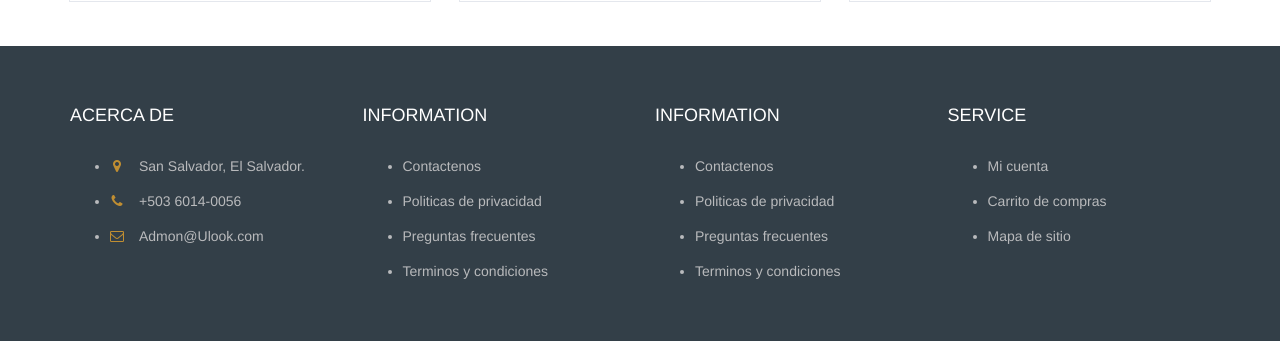
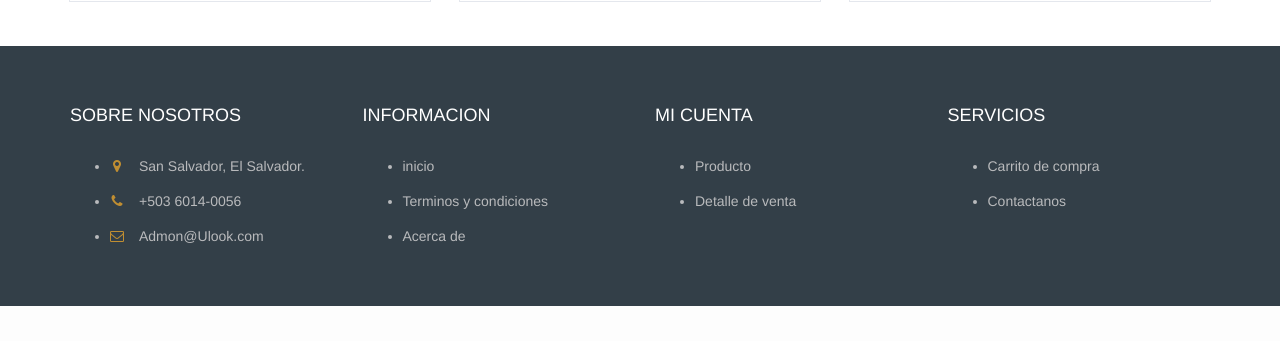
Before and after one commit to rodval/proyectoProgra, a PHP site: page / in a window 1280 px wide. Shown: the part 1398-1739 px from the top of the page. After the commit the page ends 1704 px from the top, so only its background shows below. Run offline with PHP 8.4, Linux system fonts and the light colour scheme; data comes from the database, SQL or seed files in the repository.

```diff
--- a/vistas/componentes/footer.php
+++ b/vistas/componentes/footer.php
@@ -4,7 +4,7 @@
             <div class="row">
                 <div class="col-md-3 col-xs-6">
                     <div class="footer">
-                        <h3 class="footer-title">Acerca de</h3>
+                        <h3 class="footer-title">Sobre nosotros</h3>
 
                         <ul class="footer-links">
                             <li><a href="#"><i class="fa fa-map-marker"></i>San Salvador, El Salvador.</a></li>
@@ -15,33 +15,29 @@
                 </div>
                 <div class="col-md-3 col-xs-6">
                     <div class="footer">
-                        <h3 class="footer-title">Information</h3>
+                        <h3 class="footer-title">Informacion</h3>
                         <ul class="footer-links">
-                            <li><a href="#">Contactenos</a></li>
-                            <li><a href="#">Politicas de privacidad</a></li>
-                            <li><a href="#">Preguntas frecuentes</a></li>
+                            <li><a href="#">inicio</a></li>
                             <li><a href="#">Terminos y condiciones</a></li>
+                            <li><a href="#">Acerca de</a></li>
                         </ul>
                     </div>
                 </div>
                 <div class="col-md-3 col-xs-6">
                     <div class="footer">
-                        <h3 class="footer-title">Information</h3>
+                        <h3 class="footer-title">Mi cuenta</h3>
                         <ul class="footer-links">
-                            <li><a href="#">Contactenos</a></li>
-                            <li><a href="#">Politicas de privacidad</a></li>
-                            <li><a href="#">Preguntas frecuentes</a></li>
-                            <li><a href="#">Terminos y condiciones</a></li>
+                            <li><a href="#">Producto</a></li>
+                            <li><a href="#">Detalle de venta</a></li>
                         </ul>
                     </div>
                 </div>
                 <div class="col-md-3 col-xs-6">
                     <div class="footer">
-                        <h3 class="footer-title">Service</h3>
+                        <h3 class="footer-title">Servicios</h3>
                         <ul class="footer-links">
-                            <li><a href="#">Mi cuenta</a></li>
-                            <li><a href="#">Carrito de compras</a></li>
-                            <li><a href="#">Mapa de sitio</a></li>
+                            <li><a href="#">Carrito de compra</a></li>
+                            <li><a href="#">Contactanos</a></li>
                         </ul>
                     </div>
                 </div>
```
